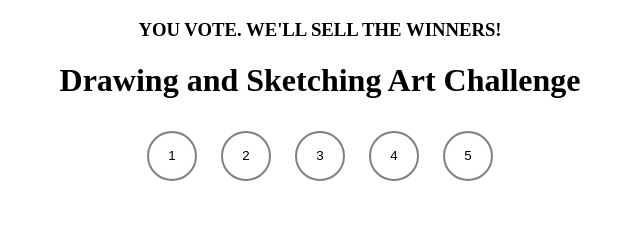
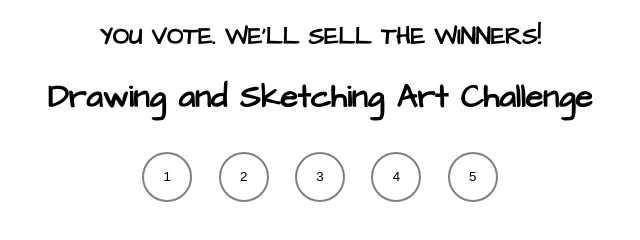
Before and after one commit to reinaisnothere/ArtRater, a website: page client/index.html in a window 1280 px wide. Shown: the whole page, without its empty margins (320-960 px from the left). Drawn offline with nearby package versions, Linux system fonts and the light colour scheme; no server answers.

Commit message:
Change font

```diff
--- a/client/index.html
+++ b/client/index.html
@@ -2,11 +2,12 @@
 <html>
   <head>
     <title>Art Rater</title>
+    <link href='https://fonts.googleapis.com/css?family=Architects+Daughter' rel='stylesheet' type='text/css'>
     <link rel="stylesheet" href="/styles/app.css">
   </head>
   <body>
     <div class="header">
-      <h3>YOU VOTE. WE'LL SELL THE WINNERS!</h3>
+      <h2>YOU VOTE. WE'LL SELL THE WINNERS!</h3>
       <h1>Drawing and Sketching Art Challenge</h1>
     </div>
     <div ng-app="app" ng-controller="AppController" ng-cloak>
--- a/client/styles/app.css
+++ b/client/styles/app.css
@@ -1,5 +1,9 @@
 [ng\:cloak], [ng-cloak], [data-ng-cloak], [x-ng-cloak], .ng-cloak, .x-ng-cloak {
   display: none !important;
+}
+
+body {
+  font-family: 'Architects Daughter', sans-serif;
 }
 
 .header {
```
